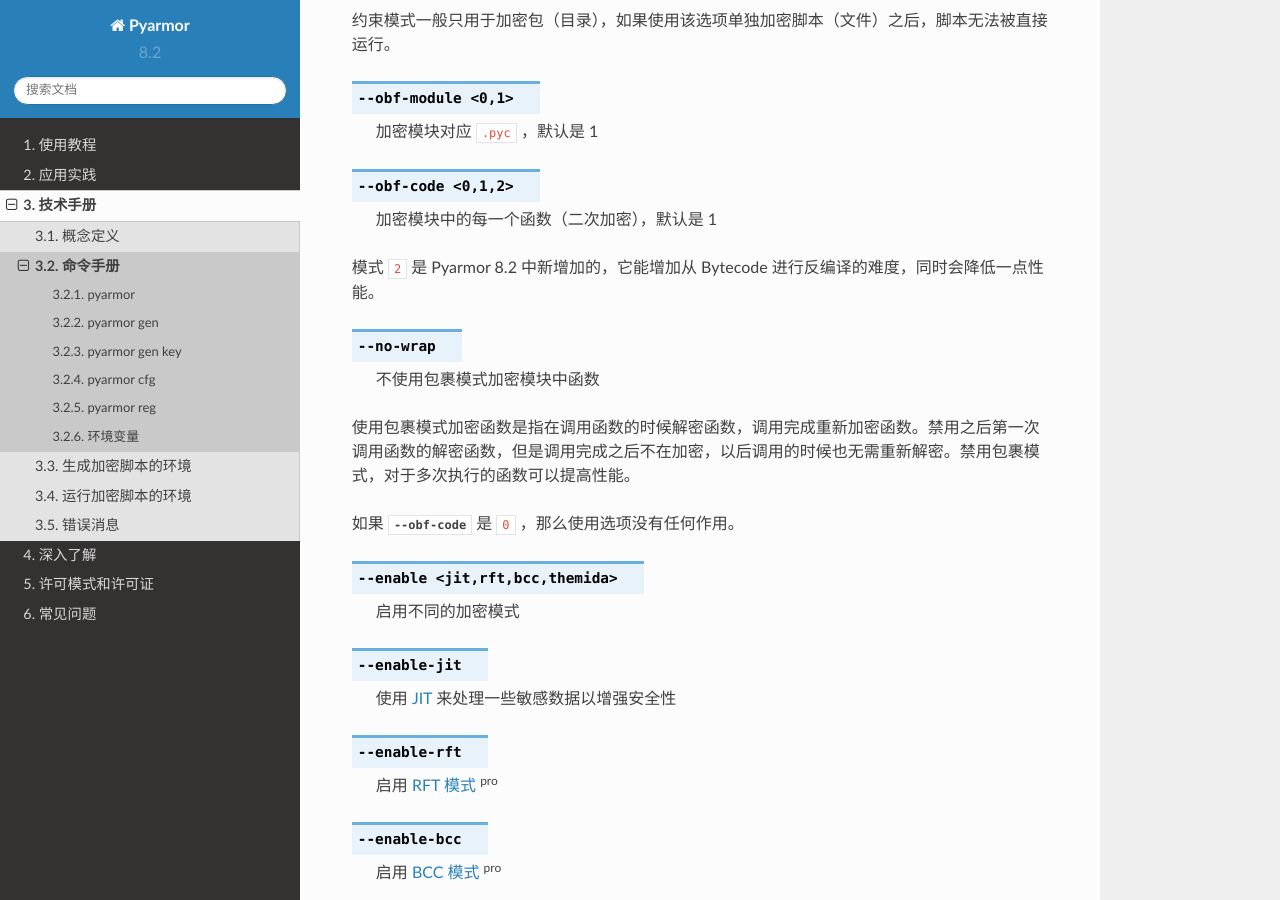
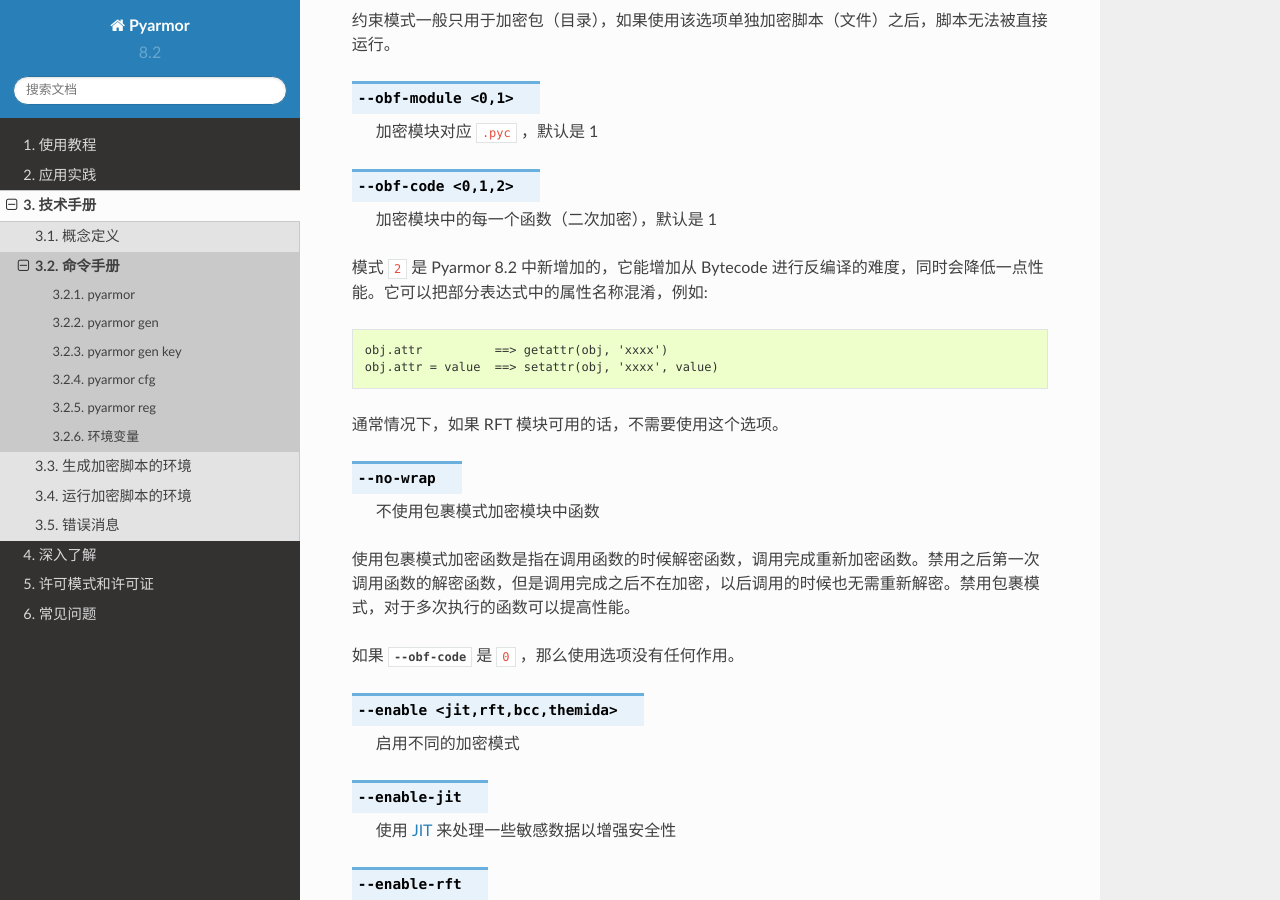
Before and after one commit to dashingsoft/pyarmor-docs-zh, a Sphinx documentation site: the page built from docs/reference/man.rst, in a window 1280 px wide and 900 px high, scrolled down 10788 px. Built offline with Sphinx 7.4.7 and the Read the Docs theme 2.0.0, drawn with Linux system fonts in a browser that asks for light colours.

Commit message:
说明 --obf-code 2 的功能和作用

```diff
--- a/docs/reference/man.rst
+++ b/docs/reference/man.rst
@@ -400,7 +400,12 @@
 
             加密模块中的每一个函数（二次加密），默认是 1
 
-模式 ``2`` 是 Pyarmor 8.2 中新增加的，它能增加从 Bytecode 进行反编译的难度，同时会降低一点性能。
+模式 ``2`` 是 Pyarmor 8.2 中新增加的，它能增加从 Bytecode 进行反编译的难度，同时会降低一点性能。它可以把部分表达式中的属性名称混淆，例如::
+
+    obj.attr          ==> getattr(obj, 'xxxx')
+    obj.attr = value  ==> setattr(obj, 'xxxx', value)
+
+通常情况下，如果 RFT 模块可用的话，不需要使用这个选项。
 
 .. option:: --no-wrap
 
```
